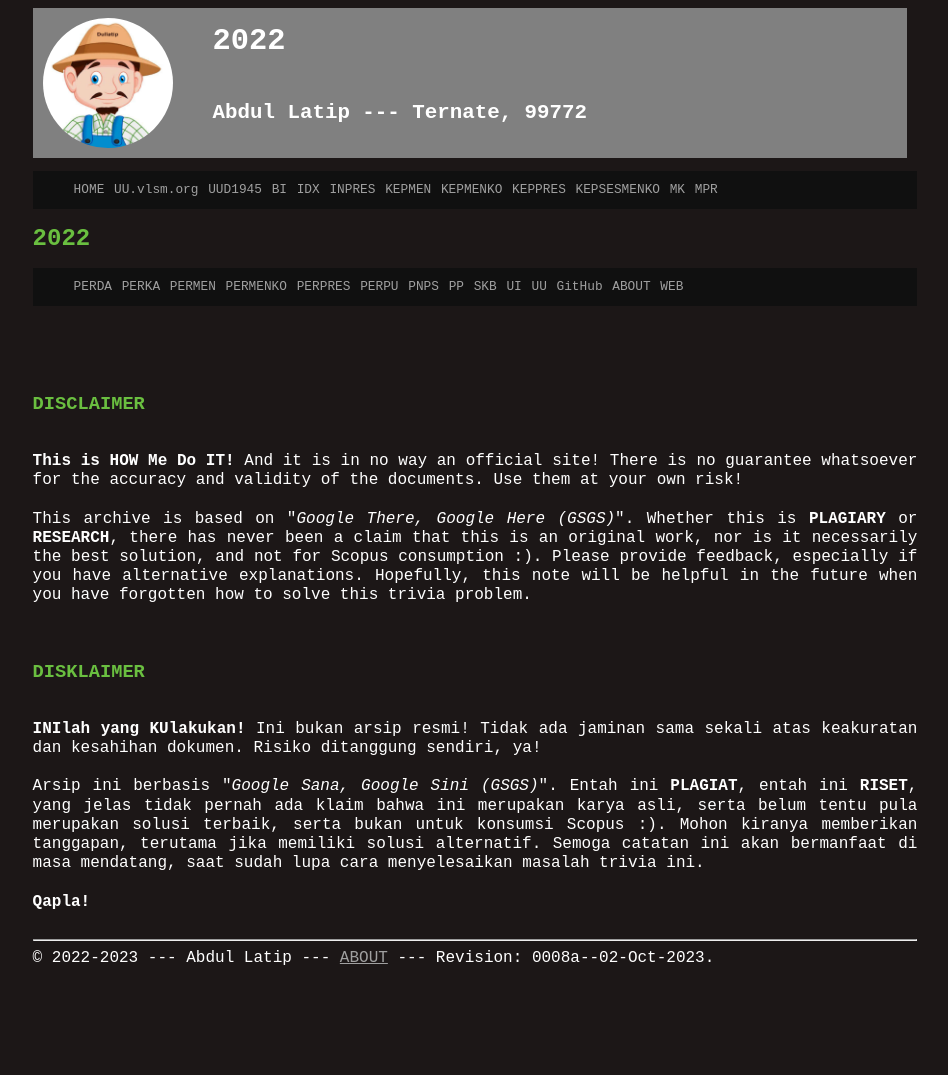
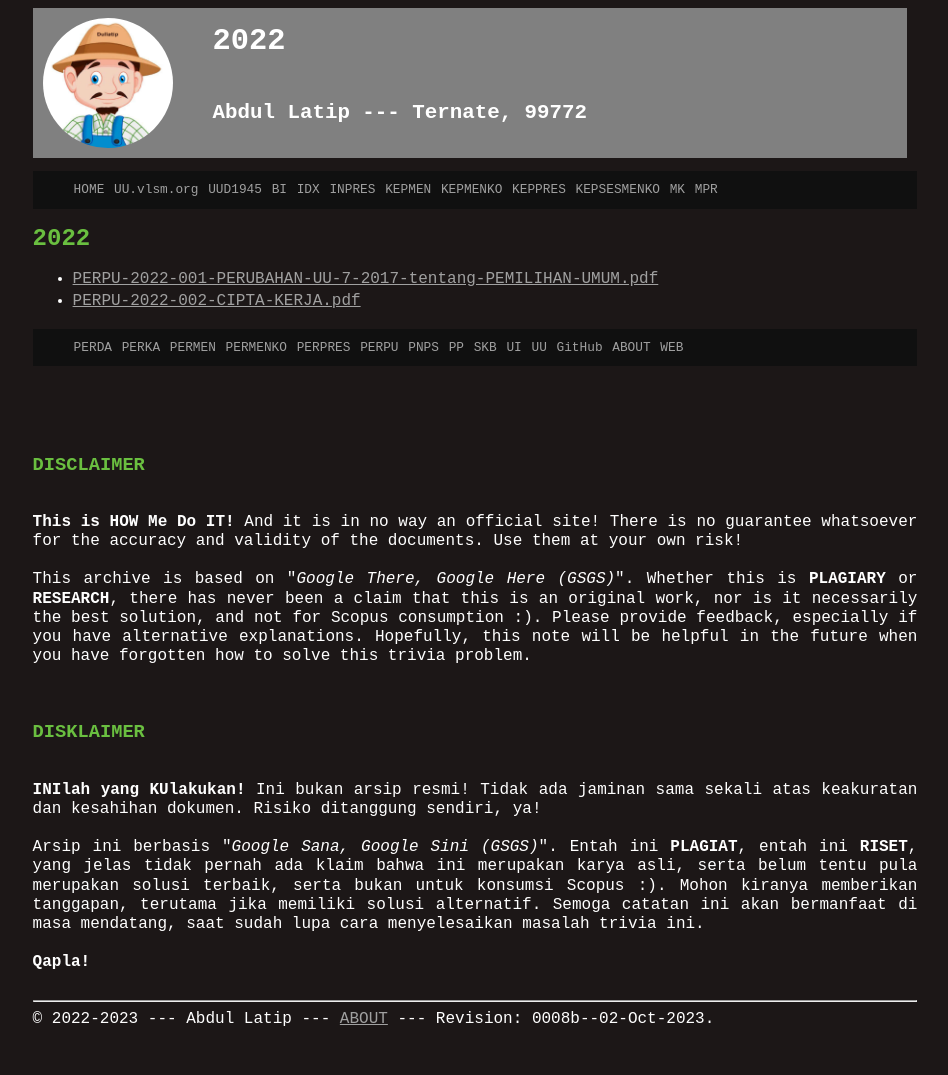
Before and after one commit to UUPPRI/2022, a Jekyll site: the page built from PERPU/index.md, in a window 1280 px wide. Shown: the whole page, without its empty margins (165-1113 px from the left). Built offline with Jekyll 4.4.1, drawn with Linux system fonts in a browser that asks for light colours; our own code applies the rules of GitHub Pages for plain Markdown files; before the commit the page ends 1015 px from its top, so only the background shows below that.

Commit message:
new file:   PERPU-2022-001-PERUBAHAN-UU-7-2017-tentang-PEMILIHAN-UMUM.pdf PERPU-2022-002-CIPTA-KERJA.pdf

```diff
--- a/PERPU/index.md
+++ b/PERPU/index.md
@@ -2,3 +2,5 @@
 layout: "layout"
 ---
 # 2022
+* [PERPU-2022-001-PERUBAHAN-UU-7-2017-tentang-PEMILIHAN-UMUM.pdf](PERPU-2022-001-PERUBAHAN-UU-7-2017-tentang-PEMILIHAN-UMUM.pdf)
+* [PERPU-2022-002-CIPTA-KERJA.pdf](PERPU-2022-002-CIPTA-KERJA.pdf)
--- a/_config.yml
+++ b/_config.yml
@@ -1,5 +1,5 @@
 title:       "Himpunan Peraturan NKRI 2022"
-version:     "0008a--02-Oct-2023"
+version:     "0008b--02-Oct-2023"
 copyright:   "2022-2023"
 description: Himpunan Peraturan NKRI 2022.
       This site is managed by VauLSMorg (vlsm.org) since 2022.
```
Also changed, not shown: 00-README-ls-alR.md (+2 -0 lines), 2 other files.
